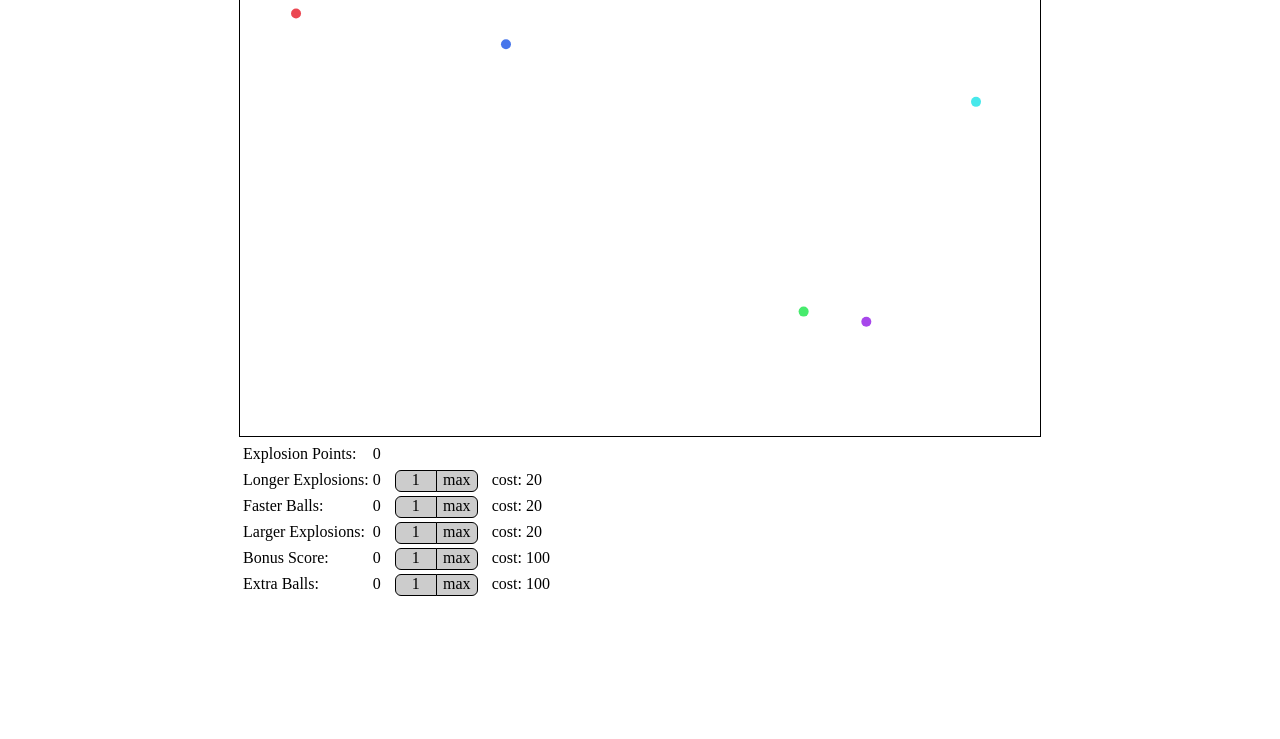
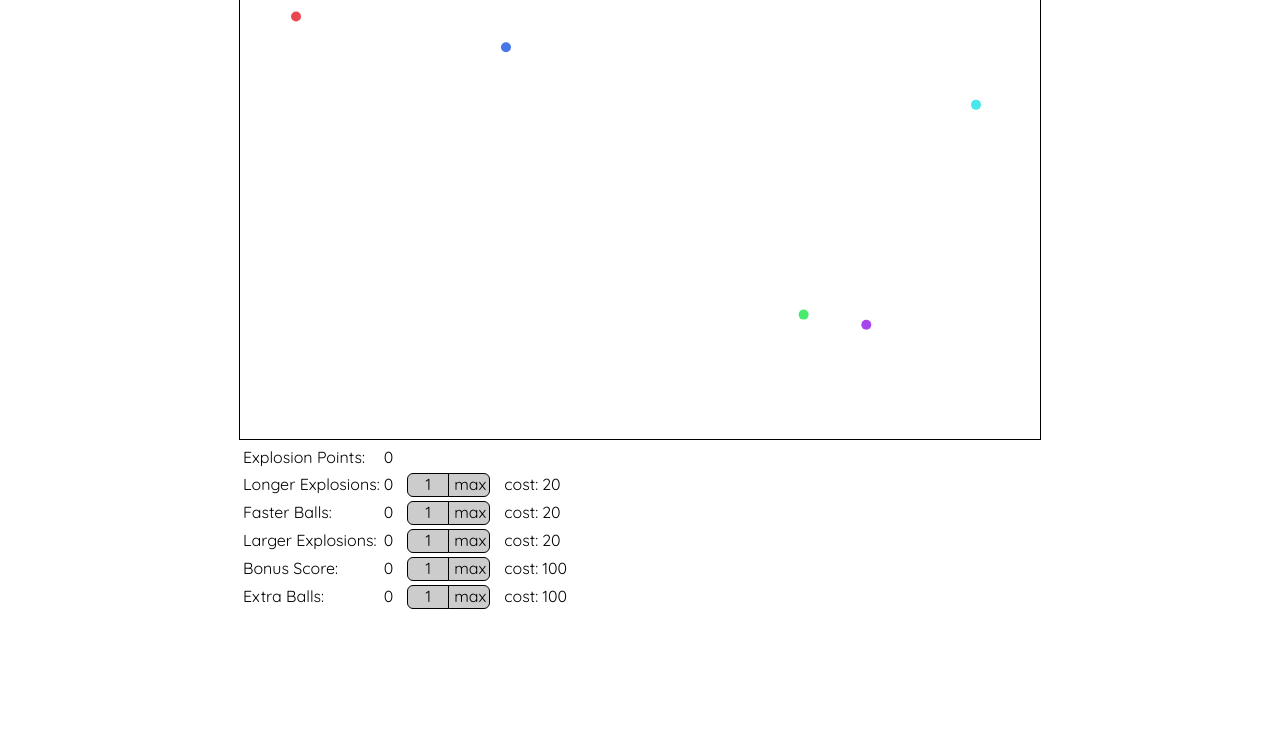
Before and after one commit to bluecheetah001/ChainReaction, a plain HTML site: page index.html in a window 1280 px wide. Shown: the part 61-800 px from the top of the page. Drawn offline with Linux system fonts and the light colour scheme.

Commit message:
Changed font

```diff
--- a/style.css
+++ b/style.css
@@ -1,3 +1,7 @@
+*{
+    font-family:Quicksand;
+}
+
 #centerer {
     margin: 0px auto;
     width: 800px;
```
